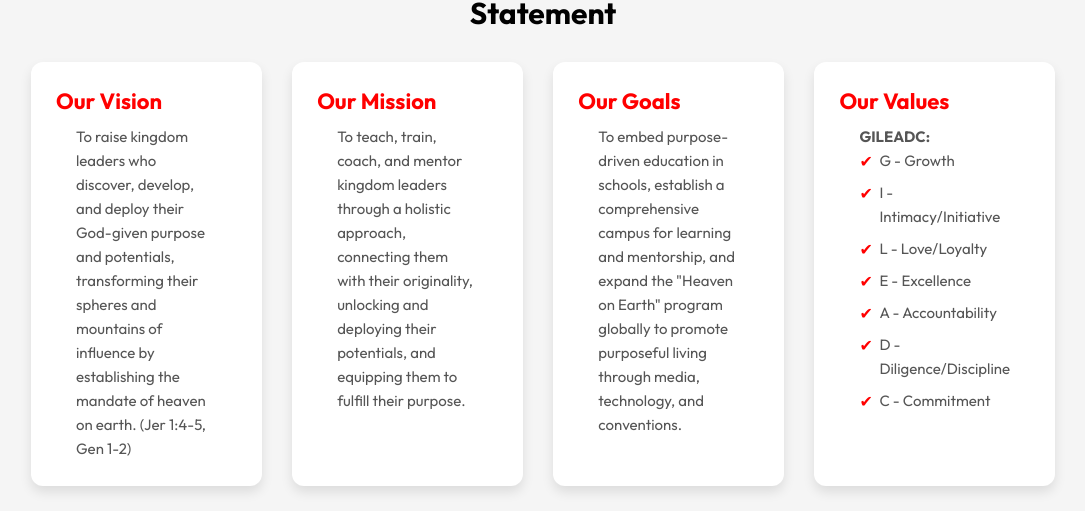
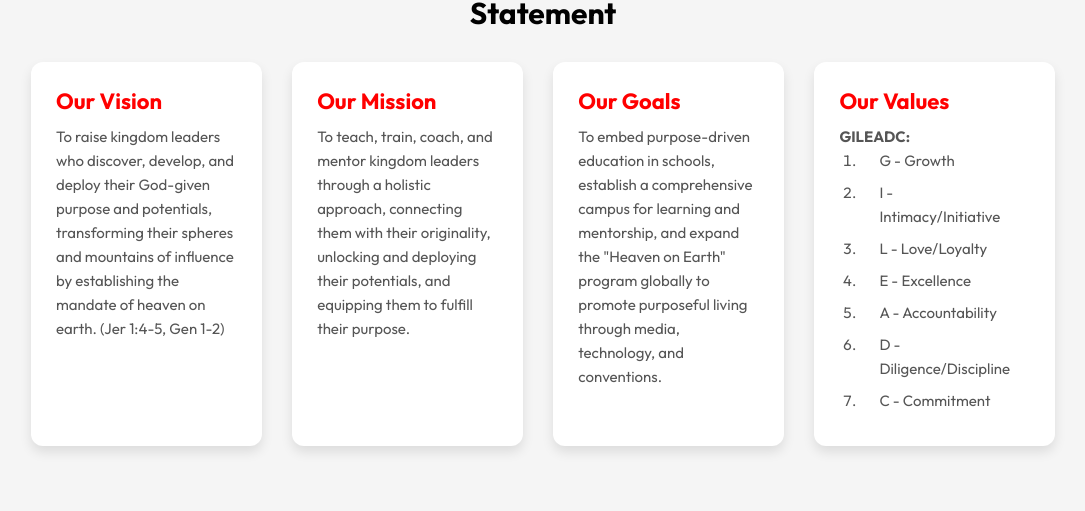
Before and after one commit to DuoDduo/Purpose-Academy, a React (Vite) app: page / in a window 1280 px wide. Shown: the part 2436-2947 px from the top of the page, without its empty margins (97-1182 px from the left). Built offline with nearby package versions, Linux system fonts and the light colour scheme.

Commit message:
added list-style-type

```diff
--- a/src/components/Mission/Mission.css
+++ b/src/components/Mission/Mission.css
@@ -32,7 +32,7 @@
   font-size: 15px;
   color: #555;
   line-height: 1.6;
-  padding: 0px 20px;
+  /* padding: 0px 20px; */
 }
 
 /* Goals List */
@@ -45,6 +45,7 @@
 .section-card ul li {
   font-size: 15px;
   color: #555;
+ list-style-type: decimal;
   line-height: 1.6;
   padding-left: 20px;
   position: relative;
@@ -53,13 +54,13 @@
 }
 
 /* Custom Bullet Points */
-.section-card ul li::before {
+/* .section-card ul li::before {
   content: "✔";
   color: #ff0000;
   position: absolute;
   left:0;
   font-size: 16px;
-}
+} */
 
 /* Responsive Design */
 @media (max-width: 1024px) {
```
